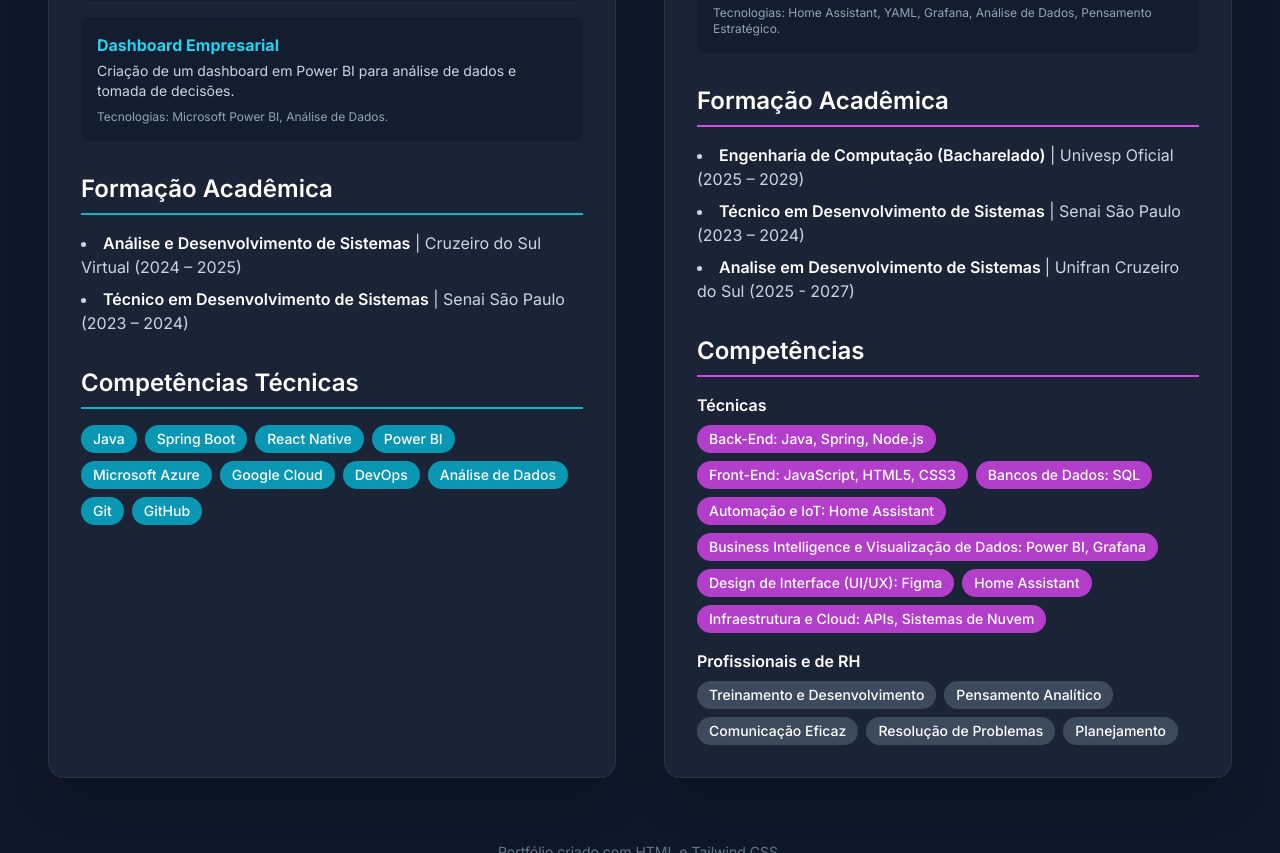
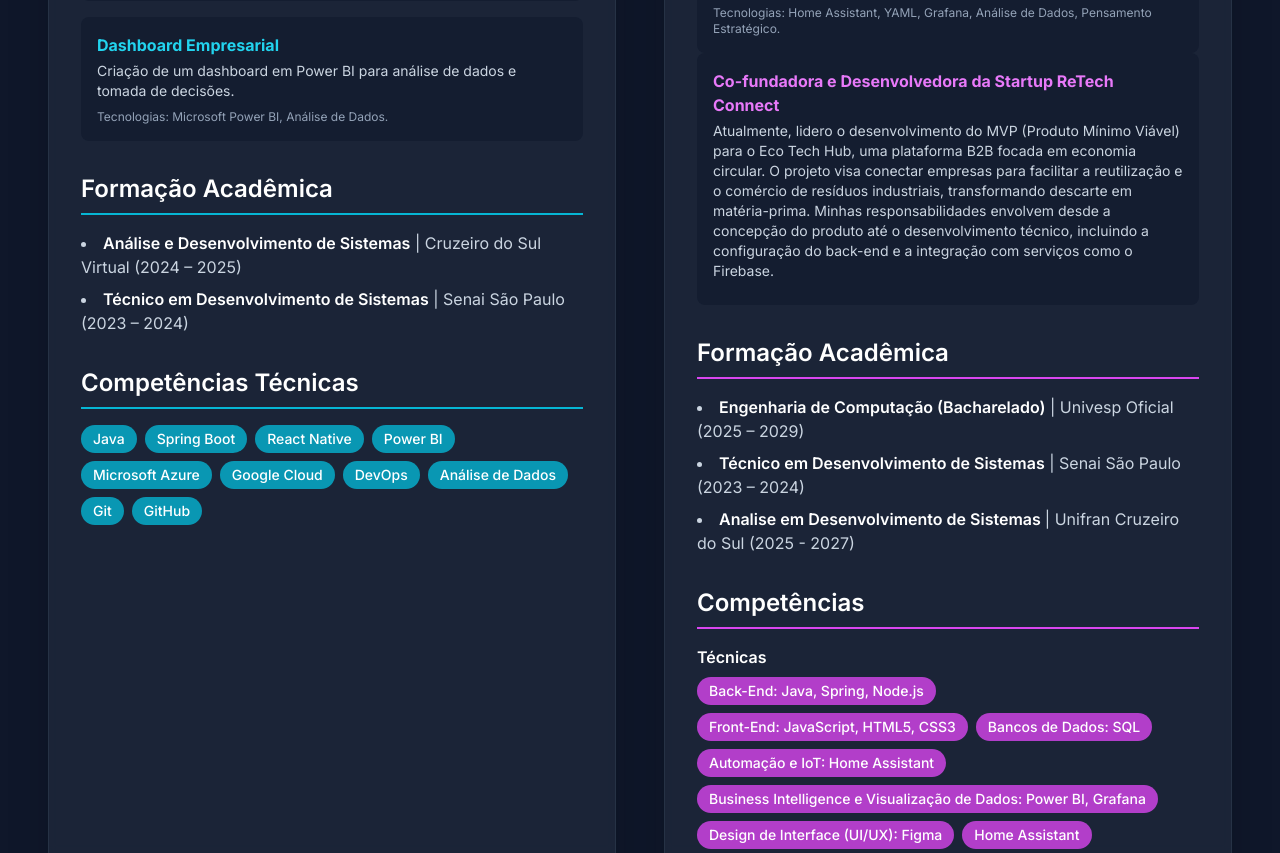
Before and after one commit to encontre-tecnologia/portifolio, a plain HTML site: page portifolio Gui e MIN/index.html in a window 1280 px wide. Shown: the part 1434-2287 px from the top of the page. Drawn offline with nearby package versions, Linux system fonts and the light colour scheme.

Commit message:
Update index.html

```diff
--- a/portifolio Gui e MIN/index.html
+++ b/portifolio Gui e MIN/index.html
@@ -208,6 +208,12 @@
                      <div class="space-y-4">
                         <div class="bg-slate-900/50 p-4 rounded-lg transform hover:scale-105 transition-transform duration-300 cursor-pointer"><h4 class="font-bold text-fuchsia-400">Desenvolvimento de Mecanismo de Busca Sustentável </h4><p class="text-sm text-slate-300 mb-2 mt-1">Liderou como desenvolvedora full-stack a criação de um mecanismo de busca completo com foco em sustentabilidade. Este projeto profissional abrangeu desde a arquitetura do banco de dados (SQL), o desenvolvimento do back-end com Node.js e integração de APIs, até a implementação em sistemas de nuvem e a construção de uma interface responsiva com HTML, CSS e JavaScript.</p><p class="text-xs text-slate-400">Tecnologias: Home Assistant, YAML, Grafana, Análise de Dados, Pensamento Estratégico.</p></div>
                     </div>
+
+                     <div class="space-y-4">
+                        <div class="bg-slate-900/50 p-4 rounded-lg transform hover:scale-105 transition-transform duration-300 cursor-pointer"><h4 class="font-bold text-fuchsia-400">Co-fundadora e Desenvolvedora da Startup ReTech Connect </h4><p class="text-sm text-slate-300 mb-2 mt-1">Atualmente, lidero o desenvolvimento do MVP (Produto Mínimo Viável) para o Eco Tech Hub, uma plataforma B2B focada em economia circular. O projeto visa conectar empresas para facilitar a reutilização e o comércio de resíduos industriais, transformando descarte em matéria-prima. Minhas responsabilidades envolvem desde a concepção do produto até o desenvolvimento técnico, incluindo a configuração do back-end e a integração com serviços como o Firebase.</p></div>
+                    </div>
+
+
                 </section>
 
                 <!-- Seção de Formação Acadêmica -->
```
